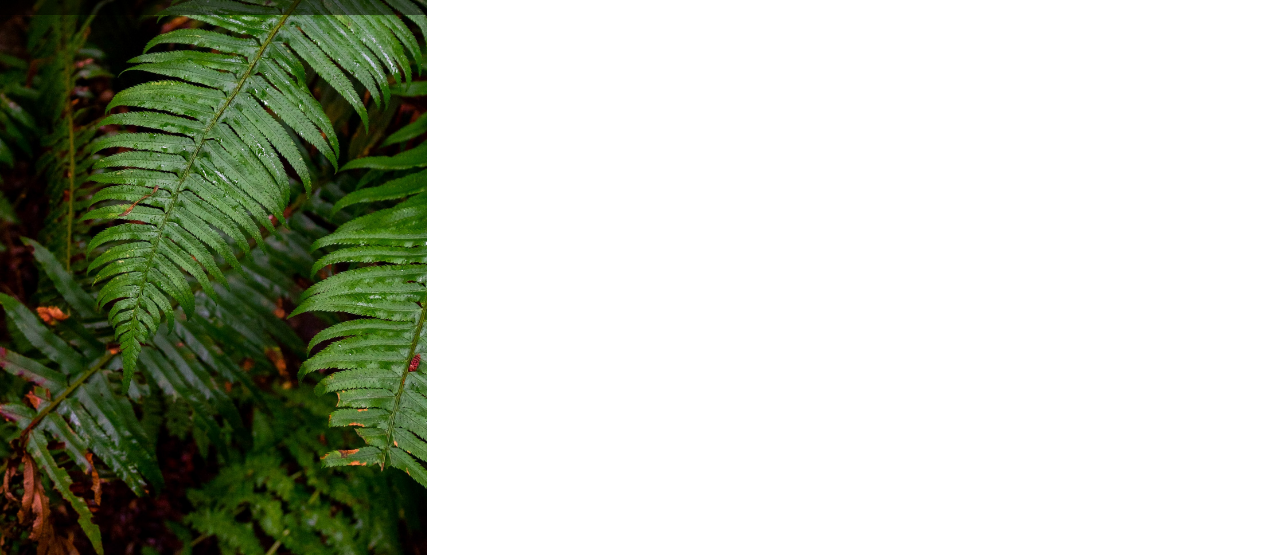
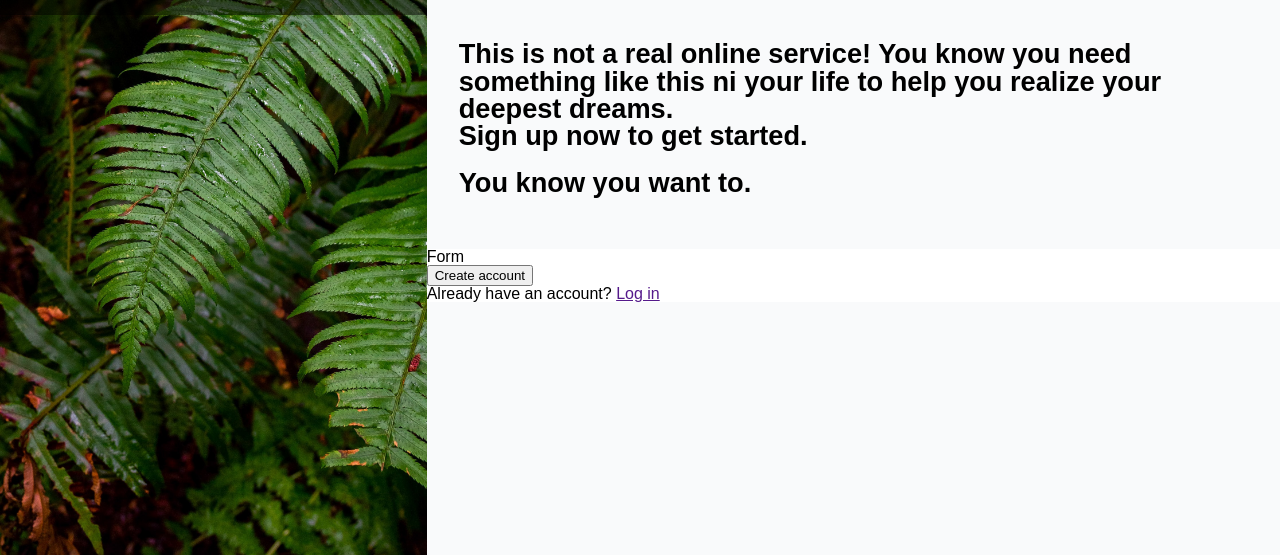
Before and after one commit to Arlaxia/odin-project, a plain HTML site: page Intermediate HTML and CSS/Sign-up form/index.html in a window 1280 px wide. Shown: the part 245-800 px from the top of the page. Drawn offline with Linux system fonts and the light colour scheme.

Commit message:
main setup

```diff
--- a/Intermediate HTML and CSS/Sign-up form/index.html
+++ b/Intermediate HTML and CSS/Sign-up form/index.html
@@ -15,6 +15,21 @@
       </div>
     </aside>
 
-    <main class="main"></main>
+    <main class="main">
+      <div class="form-info">
+        <p>
+          This is not a real online service! You know you need something like
+          this ni your life to help you realize your deepest dreams. <br />
+          Sign up <em>now</em> to get started.
+        </p>
+        <p>You <em>know</em> you want to.</p>
+      </div>
+
+      <form action="">
+        <h2>Form</h2>
+        <button>Create account</button>
+        <p>Already have an account? <a href="">Log in</a></p>
+      </form>
+    </main>
   </body>
 </html>
--- a/Intermediate HTML and CSS/Sign-up form/style.css
+++ b/Intermediate HTML and CSS/Sign-up form/style.css
@@ -5,6 +5,8 @@
 
 :root {
   --title-font-size: 4rem;
+
+  font-family: sans-serif;
 }
 
 body {
@@ -15,10 +17,6 @@ body {
 .aside {
   background: url("./assets/img/background-image.jpg") top left/cover;
   flex: 2;
-}
-
-.main {
-  flex: 4;
 }
 
 .title {
@@ -39,3 +37,28 @@ body {
 #odin-lined {
   height: var(--title-font-size);
 }
+
+.main {
+  flex: 4;
+
+  display: flex;
+  flex-direction: column;
+  justify-content: center;
+
+  background-color: #f9fafb;
+}
+
+.form-info {
+  font-size: 1.7rem;
+  font-weight: bold;
+  padding: 2rem;
+}
+
+.form-info p {
+  margin-bottom: 20px;
+}
+
+form {
+  background-color: white;
+  width: 100%;
+}
```
